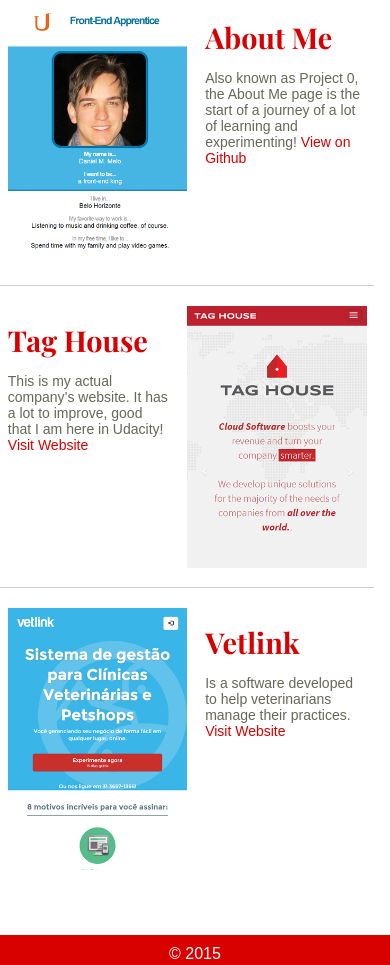
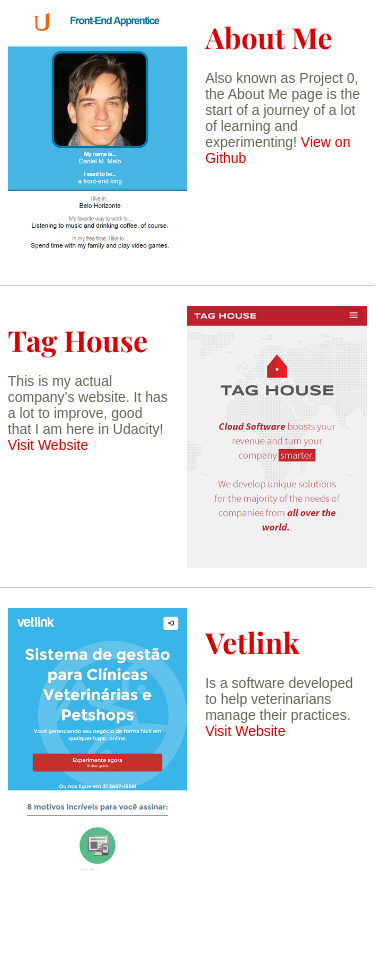
Before and after one commit to danielmelo89/p1, a plain HTML site: page index.html in a window 390 px wide. Shown: the part 408-1373 px from the top of the page. After the commit the page ends 1297 px from the top, so only its background shows below. Drawn offline with nearby package versions, Linux system fonts and the light colour scheme; a web font is replaced by a local one.

Commit message:
Footer and iOS compatibility
* Solved problems noted when testing with the iPhone;
* Removed footer, it seems unecessary.

```diff
--- a/index.html
+++ b/index.html
@@ -57,9 +57,6 @@
 					</article>
 			</section>
 		</section>
-	<footer class="footer">
-		<p>© 2015</p>
-	</footer>
 	</main>
 	    <script>
       /*
--- a/main.css
+++ b/main.css
@@ -36,7 +36,6 @@
 	-webkit-box-shadow: 0px 1px 6px 0px rgba(50, 50, 50, 0.56);
 	-moz-box-shadow:    0px 1px 6px 0px rgba(50, 50, 50, 0.56);
 	box-shadow:         0px 1px 6px 0px rgba(50, 50, 50, 0.56);
-	padding-bottom: 60px;
 }
 
 /*
@@ -130,6 +129,7 @@
 	background: url('images/image01.jpg') center bottom no-repeat;
 	background-size: cover;
 	width: 100%;
+	max-height: 33%;
 }
 
 .description {
@@ -218,23 +218,3 @@
 .project p {
 	min-height: 108px;
 }
-
-/*
-
-Footer
-
-*/
-
-.footer {
-	background: #d90000;
-	text-align: center;
-	color: #fff;
-	display: block;
-	margin-top: -30px;
-	height: 30px;
-}
-.footer p {
-	font-size: 16px;
-	font-family: Arial, Sans-serif;
-	padding-top: 10px;
-}
--- a/responsive.css
+++ b/responsive.css
@@ -8,6 +8,7 @@
 .hero, .projects {
   order: 10;
   width: 100%;
+  overflow: hidden;
 }
 @media screen and (max-width: 549px) {
   .header-menu {
```
